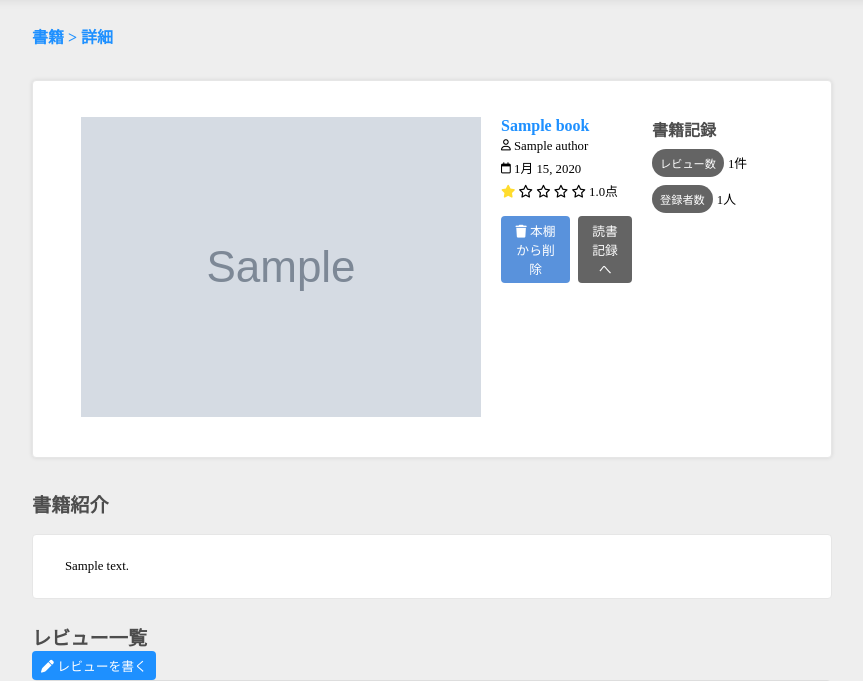
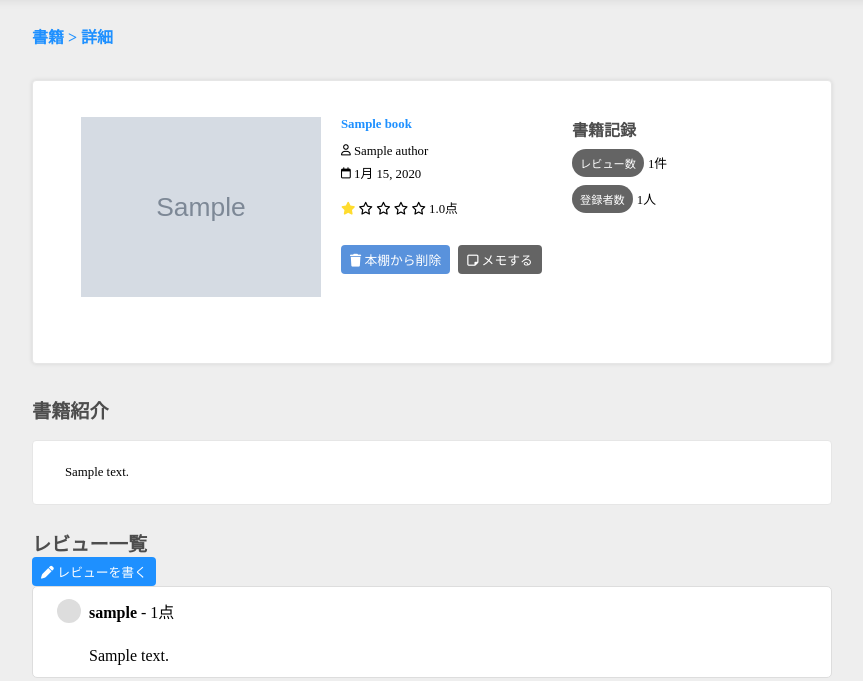
Before and after one commit to gamari/bookhub-django, a Django app: page /detail/1/ in a window 1280 px wide. Shown: the part 75-756 px from the top of the page, without its empty margins (208-1071 px from the left). Run offline with Django 3.2, Linux system fonts and the light colour scheme; a user stored in the database is signed in; tables that the repository leaves empty hold one stand-in row (values such as "Sample post"); grey boxes marked "Sample" are stand-in pictures.

Commit message:
書籍詳細情報の表示を修正

```diff
--- a/authentication/urls.py
+++ b/authentication/urls.py
@@ -7,5 +7,5 @@ urlpatterns = [
     path('login/', views.login_view, name='login'),
     path("register/", views.register_view, name="register"),
     path("logout/", views.logout_view, name="logout"),
-    path("setting/", views.show_setting, name="setting"),
+    path("setting/", views.AccountUpdateView.as_view(), name="setting"),
 ]
--- a/book/templates/books/book_detail.html
+++ b/book/templates/books/book_detail.html
@@ -8,6 +8,8 @@
 
 {% block css %}
   <link href="{% static 'css/pages/book_detail.css' %}" rel="stylesheet" />
+
+  <link href="{% static 'css/components/book.css' %}" rel="stylesheet" />
   <link href="{% static 'css/components/review.css' %}" rel="stylesheet" />
   <link href="{% static 'css/components/review_modal.css' %}" rel="stylesheet" />
   <link href="{% static 'css/components/card.css' %}" rel="stylesheet" />
@@ -20,13 +22,17 @@
 {% block content %}
   <div class="page-title">書籍 > 詳細</div>
 
-  <div class="book-detail-section card">
-    <div class="book-detail-image">
-      <img src="{{ book.thumbnail }}" alt="{{ book.title }}" />
+  <div class="detail-section card">
+    <div class="detail-image">
+      <img src="{{ book.thumbnail }}" alt="{{ book.title }}" class="book-image" />
+
+      <div>
+        <a href="https://twitter.com/intent/tweet?text={{ book.title }}&url={{ request.build_absolute_uri|urlencode }}" target="_blank"><i class="fa-brands fa-x-twitter fa-lg"></i></a>
+      </div>
     </div>
 
     <div class="book-detail-info-container text-sm">
-      <h4 class="text-primary">{{ book.title }}</h4>
+      <h4 class="detail-title">{{ book.title }}</h4>
 
       <ul class="authors-container">
         {% for author in book.authors.all %}
@@ -53,7 +59,7 @@
         </span>
       </div>
 
-      <div>
+      <div class="rating-container">
         {% if avg_rating %}
           {% for i in rating_range %}
             {% if i <= avg_rating %}
@@ -71,13 +77,14 @@
 
       <div class="book-detail-tools">
         {% if user.is_authenticated %}
-          {% comment %}TODO Ajaxにする{% endcomment %}
           {% if book_on_shelf %}
             <a href="{% url 'remove_from_shelf' book.id %}" class="btn-sm btn-secondary">
               <i class="fa-solid fa-trash"></i>
               <span>本棚から削除</span>
             </a>
-            <a href="{% url 'reading_record' book.id %}" class="btn-sm btn-info"><span>読書記録へ</span></a>
+            <a href="{% url 'reading_record' book.id %}" class="btn-sm btn-info">
+              <i class="fa-regular fa-note-sticky"></i>
+              <span>メモする</span></a>
           {% else %}
             <a href="{% url 'add_to_shelf' book.id %}" class="btn-sm btn-primary">
               <i class="fa-solid fa-book"></i>
@@ -97,7 +104,7 @@
 
       <div>
         <span class="badge badge-info">登録者数</span>
-        <span class="text-sm">{{registers}}人</span>
+        <span class="text-sm">{{ registers }}人</span>
       </div>
     </div>
   </div>
--- a/book/templates/bookshelf_list.html
+++ b/book/templates/bookshelf_list.html
@@ -7,8 +7,8 @@
 {% endblock %}
 
 {% block css %}
-  <link rel="stylesheet" href="{% static 'css/components/bookshelf.css' %}" />
   <link rel="stylesheet" href="{% static 'css/pages/bookshelf_list.css' %}" />
+  <link rel="stylesheet" href="{% static 'css/components/book.css' %}" />
 {% endblock %}
 
 {% block content %}
@@ -35,7 +35,7 @@
   <div class="bookshelf-container">
     <div class="bookshelf">
       {% for book in bookshelf.books.all %}
-        <a href="{% url 'reading_record' book.id %}" class="bookshelf-item"><img src="{{ book.thumbnail }}" alt="{{ book.title }}" /></a>
+        <a href="{% url 'reading_record' book.id %}" class="book"><img src="{{ book.thumbnail }}" alt="{{ book.title }}" class="book-image" /></a>
       {% endfor %}
     </div>
   </div>
--- a/book/templates/mypage.html
+++ b/book/templates/mypage.html
@@ -70,7 +70,9 @@
   <div class="mypage-bookshelf-section">
     <div class="mypage-bookshelf-title mb-4">
       <h3>本棚</h3>
-      <a href="{% url 'bookshelf_list' bookshelf.id %}"><i class="fa-solid fa-share"></i></a>
+      <a href="{% url 'bookshelf_list' bookshelf.id %}" class="share-icon">
+        <i class="fa-solid fa-share-from-square"></i>
+      </a>
     </div>
 
     {% if books %}
--- a/static/css/components/book.css
+++ b/static/css/components/book.css
@@ -5,14 +5,14 @@
 }
 
 .book:hover {
-  opacity: 0.9;
+  opacity: 0.7;
 }
 
 .book-image {
   height: 180px;
 }
 
-
+/* 本棚 */
 .bookshelf {
   display: grid;
   grid-template-columns: repeat(1, 1fr);
--- /dev/null
+++ b/static/css/components/user.css
@@ -0,0 +1,6 @@
+.user-icon-sm {
+    width: 50px;
+    height: 50px;
+    background-color: gainsboro;
+    border-radius: 100%;
+}
--- a/static/css/pages/book_detail.css
+++ b/static/css/pages/book_detail.css
@@ -1,9 +1,24 @@
-.book-detail-section {
+.detail-section {
   display: grid;
   grid-template-columns: min-content 1fr 1fr;
   gap: 20px;
   margin-top: 32px;
   margin-bottom: 32px;
+}
+
+.detail-title {
+  font-size: 0.8rem;
+  color: #1e90ff;
+  font-weight: bold;
+  margin-bottom: 8px;
+}
+
+.detail-image {
+  display: flex;
+  flex-direction: column;
+  justify-content: center;
+  align-items: center;
+  gap:12px;
 }
 
 .book-detail-tools {
@@ -44,6 +59,12 @@
   height: 10px;
 }
 
+.rating-container  {
+  margin-top: 12px;
+  margin-bottom: 12px;
+}
+
+
 /* 書籍紹介 */
 .description-section {
   display: flex;
@@ -64,12 +85,12 @@
 }
 
 @media screen and (max-width: 768px) {
-  .book-detail-section {
+  .detail-section {
     grid-template-columns: 1fr;
     gap: 20px;
   }
 
-  .book-detail-image {
+  .detail-image {
     display: flex;
     justify-content: center;
     align-items: center;
--- a/static/css/pages/mypage.css
+++ b/static/css/pages/mypage.css
@@ -57,6 +57,7 @@
   border-collapse: collapse;
   font-size: 12px;
   text-align: left;
+  border: 1px solid #ddd;
 }
 
 .data-table th,
@@ -114,6 +115,9 @@
   margin-bottom: 64px;
 }
 
+.share-icon {
+  text-decoration: none;
+}
 
 /* PC版 */
 @media screen and (min-width: 712px) {
```
Also changed, not shown: authentication/forms.py (added, +13 -0 lines), authentication/templates/setting.html (+5 -2 lines), authentication/views.py (+33 -15 lines), record/templates/reading_record.html (+4 -25 lines).
